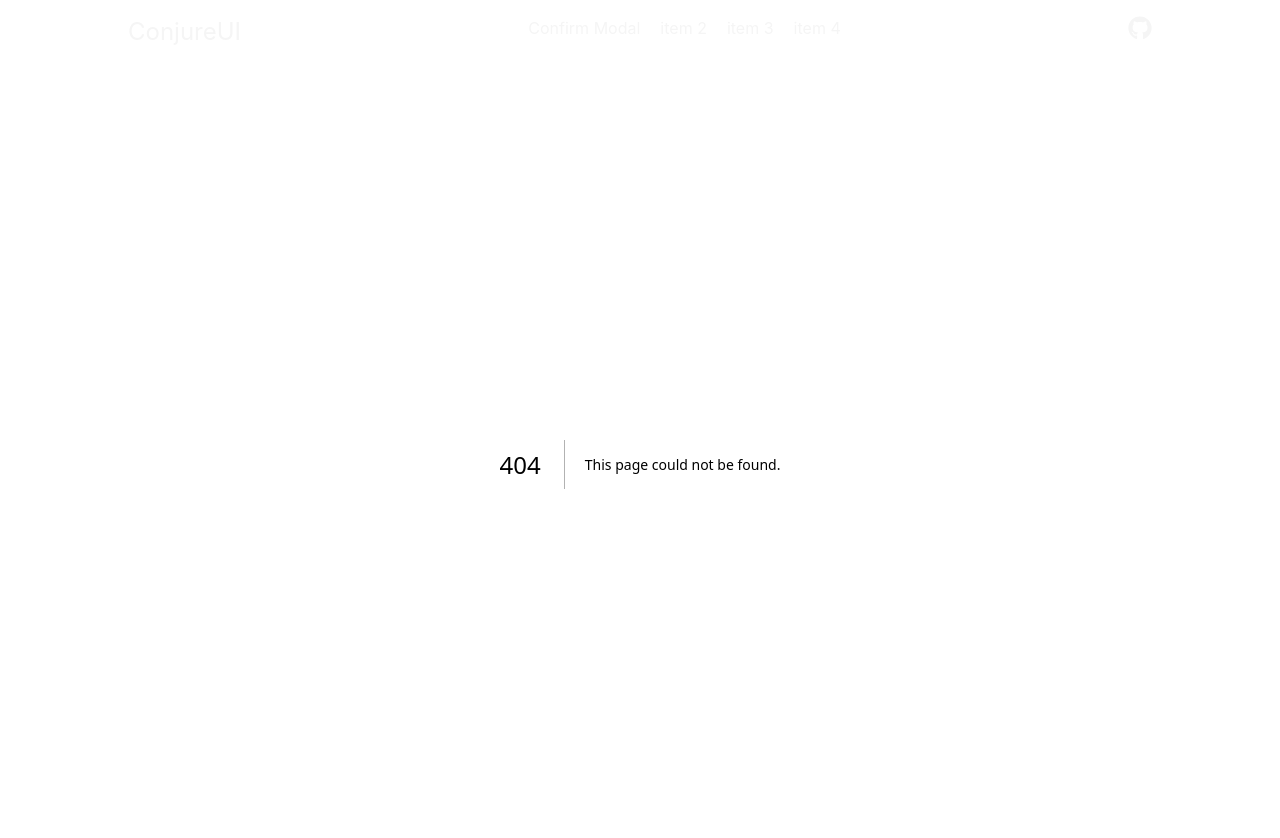
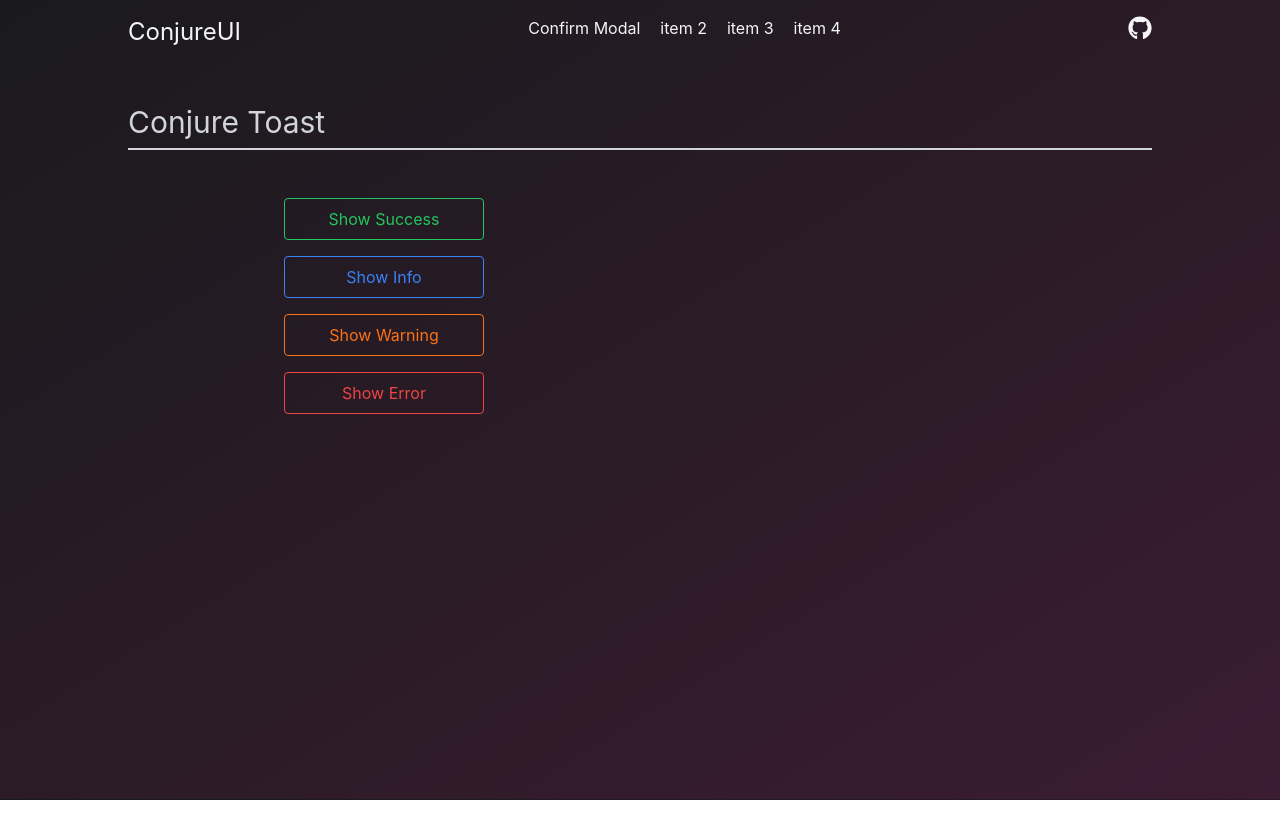
Before and after one commit to scheuermann-markus/ConjureUI, a Next.js app: page /ConjureToast in a window 1280 px wide. Before the commit this address had no page. Shown: the top 838 px of the page. After the commit the page ends 800 px from the top, so only its background shows below. Built offline with nearby package versions, Linux system fonts and the light colour scheme.

Commit message:
[main] Added ConjureToast examples

```diff
--- /dev/null
+++ b/src/app/ConjureToast/page.tsx
@@ -0,0 +1,64 @@
+'use client'
+
+import { useAlert } from "@/components/ConjureToast";
+
+export default function Page()
+{
+    const _showAlert = useAlert();
+
+    const showSuccessToast = () =>
+    {
+        _showAlert("This is a success message!", "success");
+    }
+
+    const showInfoToast = () =>
+    {
+        _showAlert("This is an info message!", "info");
+    }
+
+    const showWarningToast = () =>
+    {
+        _showAlert("This is a warning message!", "warning");
+    }
+
+    const showErrorToast = () =>
+    {
+        _showAlert("This is an error message!", "error");
+    }
+
+    return (
+        <section className="mx-32 my-10 text-gray-300">
+            <h1 className="text-3xl">Conjure Toast</h1>
+            <hr className="border-gray-300 border-0 border-t-2 mt-2 mb-12"/>
+
+            <div className="flex w-full">
+                <div className="w-1/2 flex flex-col gap-4 items-center justify-center">
+                    <button
+                        onClick={showSuccessToast}
+                        className="text-green-500 cursor-pointer border border-green-500 rounded-[4px] bg-transparent w-[200px] hover:text-green-600 hover:border-green-600 transition-colors duration-200 px-6 py-2 select-none">
+                        Show Success
+                    </button>
+                    <button
+                        onClick={showInfoToast}
+                        className="text-blue-500 cursor-pointer border border-blue-500 rounded-[4px] bg-transparent w-[200px] hover:text-blue-600 hover:border-blue-600 transition-colors duration-200 px-6 py-2 select-none">
+                        Show Info
+                    </button>
+                    <button
+                        onClick={showWarningToast}
+                        className="text-orange-500 cursor-pointer border border-orange-500 rounded-[4px] bg-transparent w-[200px] hover:text-orange-600 hover:border-orange-600 transition-colors duration-200 px-6 py-2 select-none">
+                        Show Warning
+                    </button>
+                    <button
+                        onClick={showErrorToast}
+                        className="text-red-500 cursor-pointer border border-red-500 rounded-[4px] bg-transparent w-[200px] hover:text-red-600 hover:border-red-600 transition-colors duration-200 px-6 py-2 select-none">
+                        Show Error
+                    </button>
+                </div>
+
+                <div className="w-1/2">
+
+                </div>
+            </div>
+        </section>
+    );
+}
--- a/src/app/page.tsx
+++ b/src/app/page.tsx
@@ -15,7 +15,7 @@ export default function App()
 
                     <Link href="/ConfirmModal" className={cssHoverCard}>Confirm Modal</Link>
                     <Link href="/SimpleTextInput" className={cssHoverCard}>SimpleTextInput</Link>
-                    <Link href="/" className={cssHoverCard}/>
+                    <Link href="/ConjureToast" className={cssHoverCard}>ConjureToast</Link>
                     <Link href="/" className={cssHoverCard}/>
 
                 </div>
```
